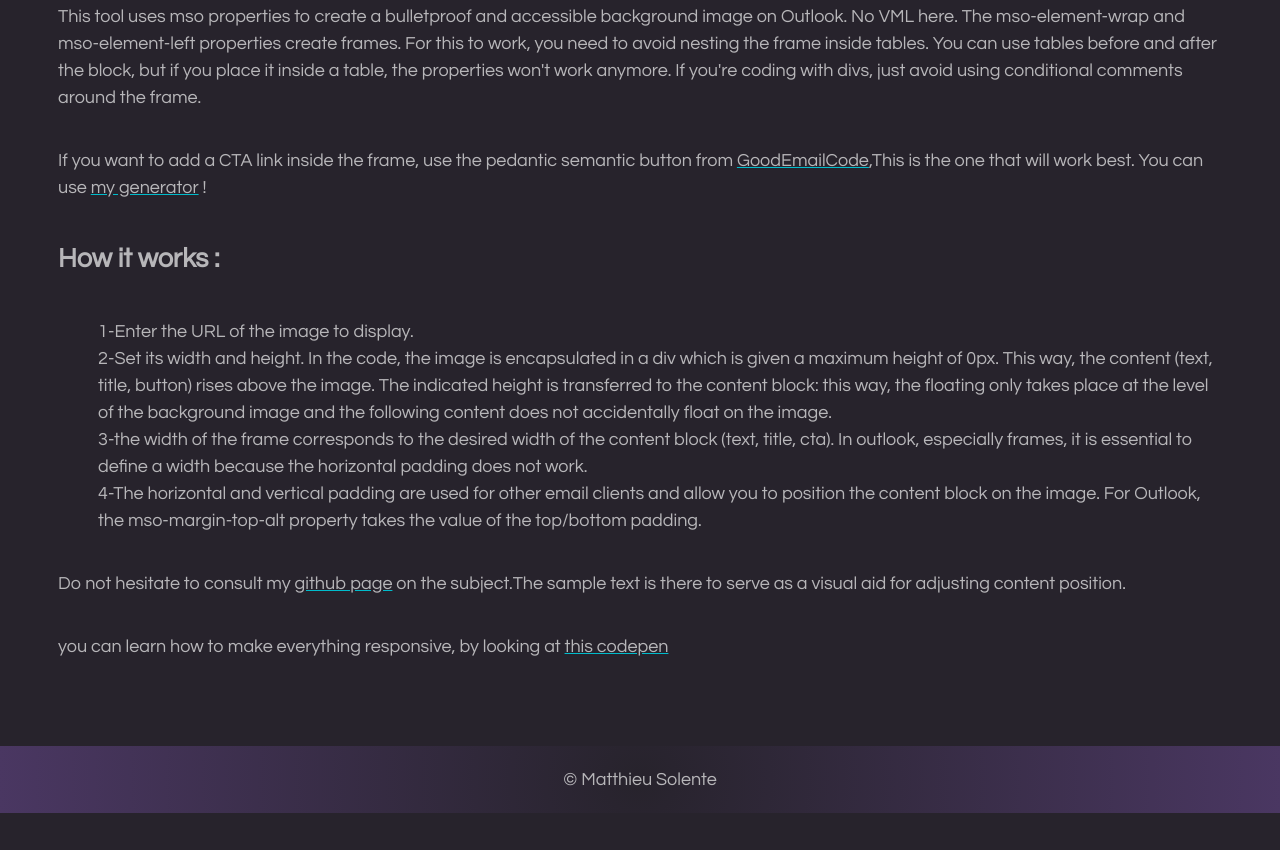
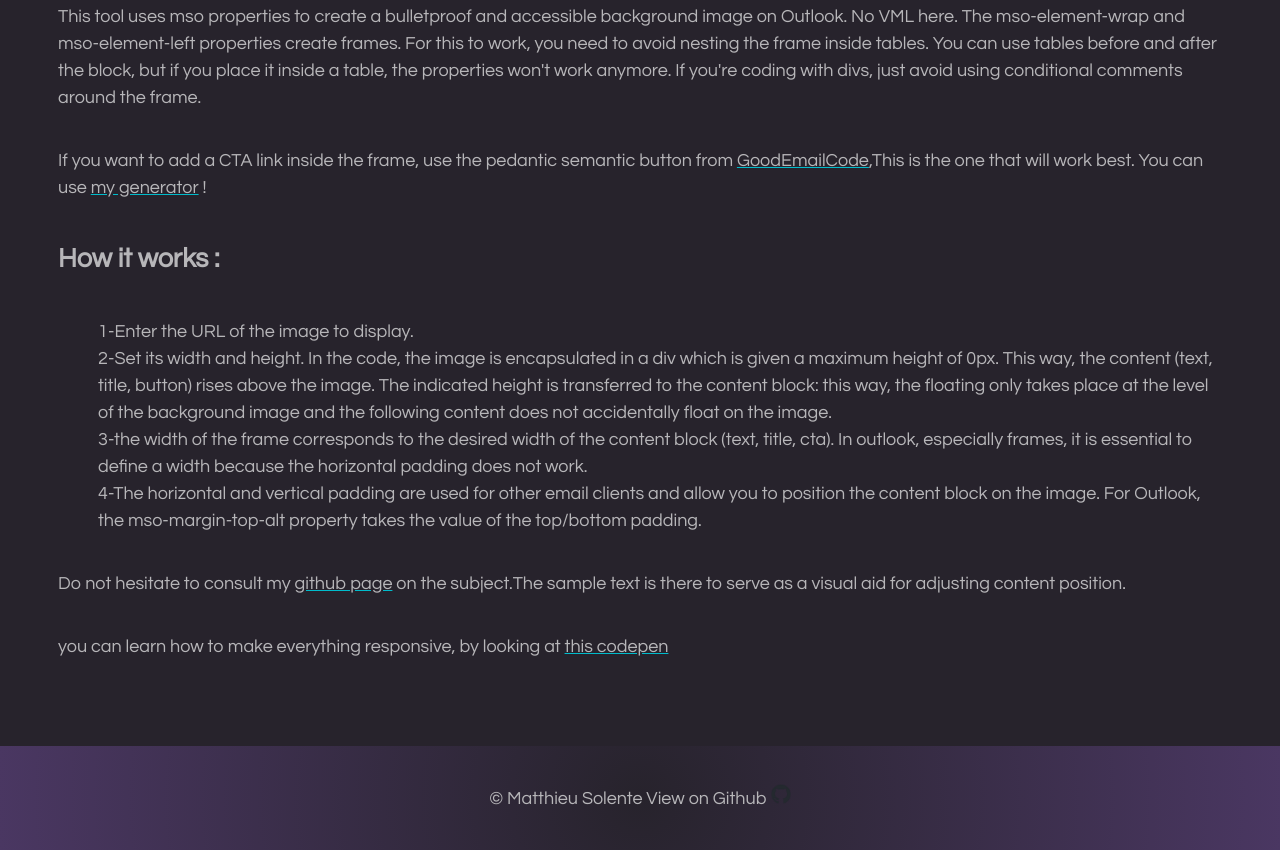
Before and after one commit to matthieuSolente/mso-faux-absolute-generator, a plain HTML site: page index.html in a window 1280 px wide. Shown: the part 1330-2180 px from the top of the page. Before the commit the page ends 2143 px from the top, so only its background shows below. Drawn offline with nearby package versions, Linux system fonts and the light colour scheme.

Commit message:
Update index.html

```diff
--- a/index.html
+++ b/index.html
@@ -92,8 +92,8 @@
         </div>
       </div>
     </main>
-    <footer>
-      © Matthieu Solente
+   <footer>
+      <p>© Matthieu Solente <span id="year"></span> View on Github <a href="https://github.com/matthieuSolente/mso-faux-absolute-generator"><img src="https://github.com/matthieuSolente/mso-faux-absolute-generator/blob/main/img/github-mark.png?raw=true" alt="my github page" style="width:20px"></a></p>
     </footer>
       <script src="https://cdnjs.cloudflare.com/ajax/libs/jquery/3.7.1/jquery.min.js" integrity="sha512-v2CJ7UaYy4JwqLDIrZUI/4hqeoQieOmAZNXBeQyjo21dadnwR+8ZaIJVT8EE2iyI61OV8e6M8PP2/4hpQINQ/g==" crossorigin="anonymous" referrerpolicy="no-referrer"></script>
     <script type="text/javascript" src="js/coloris.js"></script>
```
